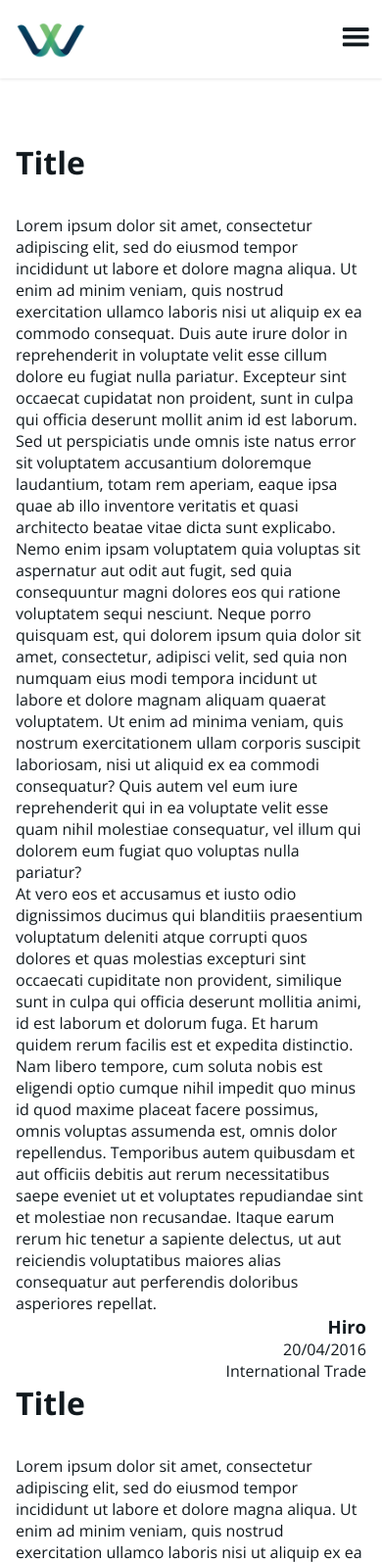
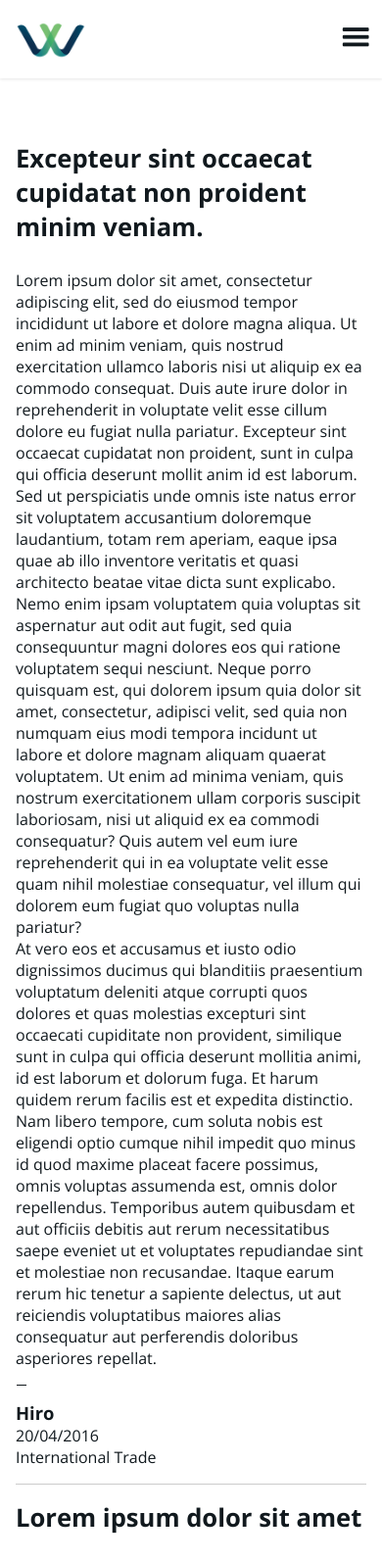
Before and after one commit to summerdaysinbloom/wal, a website: page index.html at #/blog in a window 390 px wide. Shown: the top 1594 px of the page at 98% size. Drawn offline with nearby package versions, Linux system fonts and the light colour scheme; files whose address does not match are found by name.

Commit message:
updated blog page

```diff
--- a/sass/style.scss
+++ b/sass/style.scss
@@ -631,12 +631,6 @@ header {
   }
 }
 
-#blog-head {
-  position: absolute;
-  right: 0;
-  top: 1.8em;
-}
-
 #logo {
   background-image: url(../images/logo.png);
   background-position: 0 center;
@@ -724,16 +718,16 @@ section {
   }
 }
 
-
 .blog {
   .wrapper {
     padding: 1em;
   }
   h2 {
     font-size: 2em;
-    margin: 0 0 1em;
+    margin: 0 0 1em 0;
   }
   .author {
+    margin-bottom: 1em;
     text-align: right;
   }
 }
@@ -1108,15 +1102,6 @@ footer {
     z-index: 100;
   }
 
-  #blog-head {
-    background: #fff;
-    padding: 1em;
-    position: fixed;
-    right: 0;
-    top: .8em;
-    z-index: 100;
-  }
-
   #hero {
     .wrapper {
       padding: 3em 0;
@@ -1188,6 +1173,30 @@ footer {
   }
   .page h3 {
     padding: 1em 2em 1em 1em;
+  }
+
+  .blog {
+    h2 {
+      font-size: 1.6em;
+      margin: 0 0 1em 0;
+    }
+    .author {
+      border-bottom: 1px solid #ccc;
+      margin: 1em 0;
+      padding: 1em 0;
+      position: relative;
+      text-align: left;
+      &:before{
+        border-top: 1px solid $d-blue;
+        content: " ";
+        height: 0;
+        left: 1px;
+        position: absolute;
+        right: 0;
+        top: 0;
+        width: 10px;
+      }
+    }
   }
 
 }
--- a/views/blog.html
+++ b/views/blog.html
@@ -3,7 +3,7 @@
 		<div class='pure-g'>
 			<!-- INDIVIDUAL BLOG POST STARTS -->
 			<div class='pure-u-1'>
-				<h2>Title</h2>
+				<h2>Excepteur sint occaecat cupidatat non proident minim veniam.</h2>
 			</div>
 			<div class='pure-u-1 pure-u-md-3-4 pure-u-lg-3-4 pure-u-xl-3-4'>
 				<p>Lorem ipsum dolor sit amet, consectetur adipiscing elit, sed do eiusmod tempor incididunt ut labore et dolore magna aliqua. Ut enim ad minim veniam, quis nostrud exercitation ullamco laboris nisi ut aliquip ex ea commodo consequat. Duis aute irure dolor in reprehenderit in voluptate velit esse cillum dolore eu fugiat nulla pariatur. Excepteur sint occaecat cupidatat non proident, sunt in culpa qui officia deserunt mollit anim id est laborum.</p>
@@ -15,10 +15,9 @@
 				<p class='date'>20/04/2016</p>
 				<p class='category'>International Trade</p>
 			</div>
-		</div>
-		<!-- INDIVIDUAL BLOG POST ENDS -->
-		<div class='pure-u-1'>
-				<h2>Title</h2>
+			<!-- INDIVIDUAL BLOG POST ENDS -->
+			<div class='pure-u-1'>
+				<h2>Lorem ipsum dolor sit amet </h2>
 			</div>
 			<div class='pure-u-1 pure-u-md-3-4 pure-u-lg-3-4 pure-u-xl-3-4'>
 				<p>Lorem ipsum dolor sit amet, consectetur adipiscing elit, sed do eiusmod tempor incididunt ut labore et dolore magna aliqua. Ut enim ad minim veniam, quis nostrud exercitation ullamco laboris nisi ut aliquip ex ea commodo consequat. Duis aute irure dolor in reprehenderit in voluptate velit esse cillum dolore eu fugiat nulla pariatur. Excepteur sint occaecat cupidatat non proident, sunt in culpa qui officia deserunt mollit anim id est laborum.</p>
@@ -26,11 +25,10 @@
 				<p>At vero eos et accusamus et iusto odio dignissimos ducimus qui blanditiis praesentium voluptatum deleniti atque corrupti quos dolores et quas molestias excepturi sint occaecati cupiditate non provident, similique sunt in culpa qui officia deserunt mollitia animi, id est laborum et dolorum fuga. Et harum quidem rerum facilis est et expedita distinctio. Nam libero tempore, cum soluta nobis est eligendi optio cumque nihil impedit quo minus id quod maxime placeat facere possimus, omnis voluptas assumenda est, omnis dolor repellendus. Temporibus autem quibusdam et aut officiis debitis aut rerum necessitatibus saepe eveniet ut et voluptates repudiandae sint et molestiae non recusandae. Itaque earum rerum hic tenetur a sapiente delectus, ut aut reiciendis voluptatibus maiores alias consequatur aut perferendis doloribus asperiores repellat.</p>
 			</div>
 			<div class='author pure-u-1 pure-u-md-1-4 pure-u-lg-1-4 pure-u-xl-1-4'>
-				<h3>Hiro</h3>
-				<p class='date'>20/04/2016</p>
-				<p class='category'>International Trade</p>
+				<h3>Jody</h3>
+				<p class='date'>18/04/2016</p>
+				<p class='category'>Currency Updates</p>
 			</div>
 		</div>
-
   </div>
 </section>
```
Also changed, not shown: assets/style.min.css, style/style.css.
